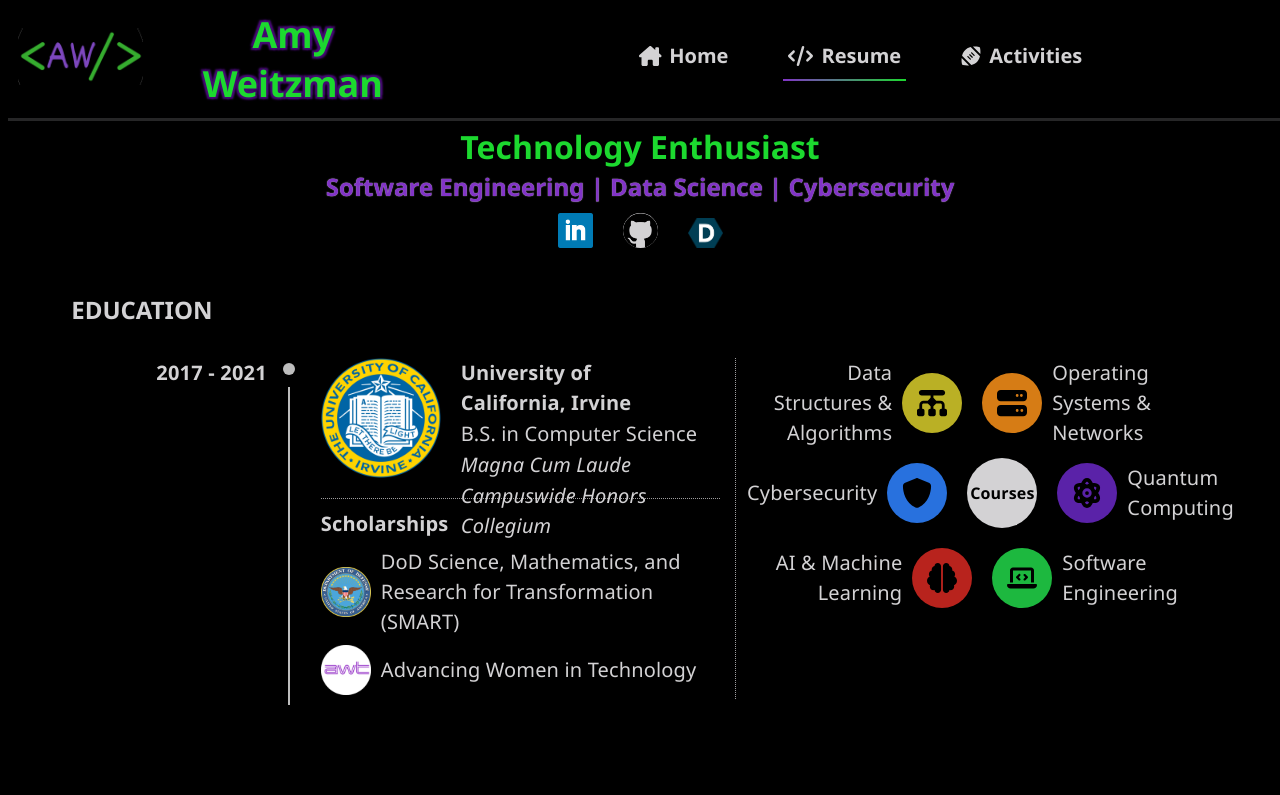
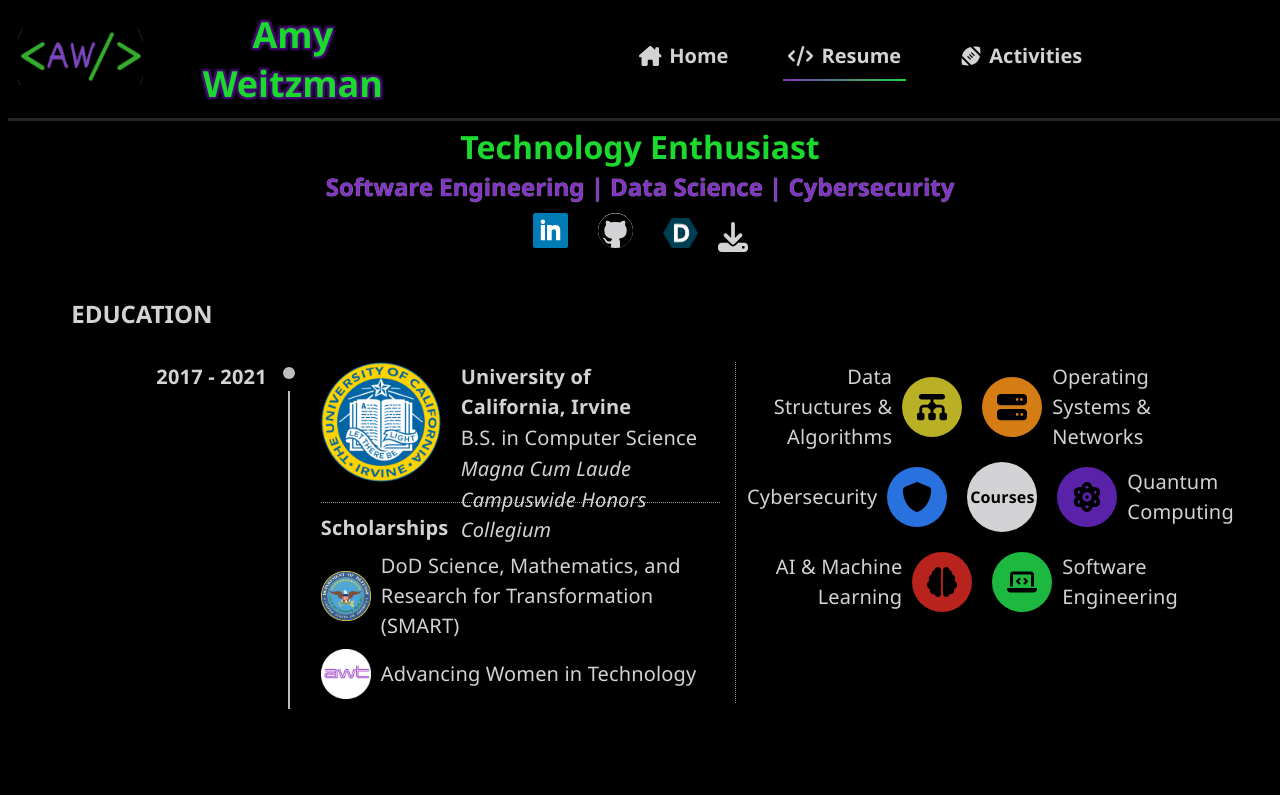
Before and after one commit to AmyWeitzman/me, a React (Create React App) app: page /resume in a window 1280 px wide. Shown: the top 795 px of the page. Built offline with nearby package versions, Linux system fonts and the light colour scheme; a web font is replaced by a local one; what figlet would draw is missing.

Commit message:
add resume download button to resume icon links

```diff
--- a/src/components/Resume.css
+++ b/src/components/Resume.css
@@ -39,15 +39,22 @@
     width: 100%;
 }
 
-#download-btn {
+.resume-download-container {
+    padding-bottom: 50px;
+}
+
+.resume-download-btn {
     color: var(--theme-gray);
     font-size: 30px;
     text-decoration: none;
-    padding-bottom: 50px;
 }
 
-#download-btn:hover .download-resume-text {
+.resume-download-btn:hover .download-resume-text {
     border-bottom: 2px solid white;
+}
+
+.resume-icon-link {
+    margin-left: 20px;
 }
 
 #linkedin-icon {
--- a/src/components/Resume.js
+++ b/src/components/Resume.js
@@ -15,6 +15,8 @@ import { schoolInfo, experienceInfo, skillLevels, skillLevelsMobile, certificati
 import linkedin from '../images/linkedin.png';
 import github from '../images/github.png';
 import devpost_logo from '../images/devpost_logo.png';
+
+const RESUME_LINK = 'https://docs.google.com/document/d/1y0NEipN5VtPHLi9XaYeCIJUqzGe0XDAAofJnFoR8Enc/edit?usp=sharing';
 
 function Resume() {
   return (
@@ -50,6 +52,11 @@ function Resume() {
                     altText="Devpost"
                 />
             </span>
+        </Tooltip>
+        <Tooltip title="Download Resume">
+            <a className="resume-download-btn resume-icon-link" href={RESUME_LINK} target="_blank">
+                <FontAwesomeIcon className="resume-download-icon" icon={faDownload} />
+            </a>
         </Tooltip>
         <h2 className="resume-section-title page-section-title">EDUCATION</h2>
         <CustomTimeline elements={schoolInfo.map((el, idx) => (
@@ -119,9 +126,11 @@ function Resume() {
                 content: <Experience key={`exp-${idx}`} details={el} logoSize="lg" />
             }
         ))} />
-        <a id="download-btn" href="https://docs.google.com/document/d/1y0NEipN5VtPHLi9XaYeCIJUqzGe0XDAAofJnFoR8Enc/edit?usp=sharing" target="_blank">
-            <FontAwesomeIcon id="download-icon" icon={faDownload} /> <span className='download-resume-text'>Download Resume</span>
-        </a>
+        <div className='resume-download-container'>
+            <a className="resume-download-btn" href={RESUME_LINK} target="_blank">
+                <FontAwesomeIcon className="resume-download-icon" icon={faDownload} /> <span className='download-resume-text'>Download Resume</span>
+            </a>
+        </div>
     </div>
   );
 }
```
